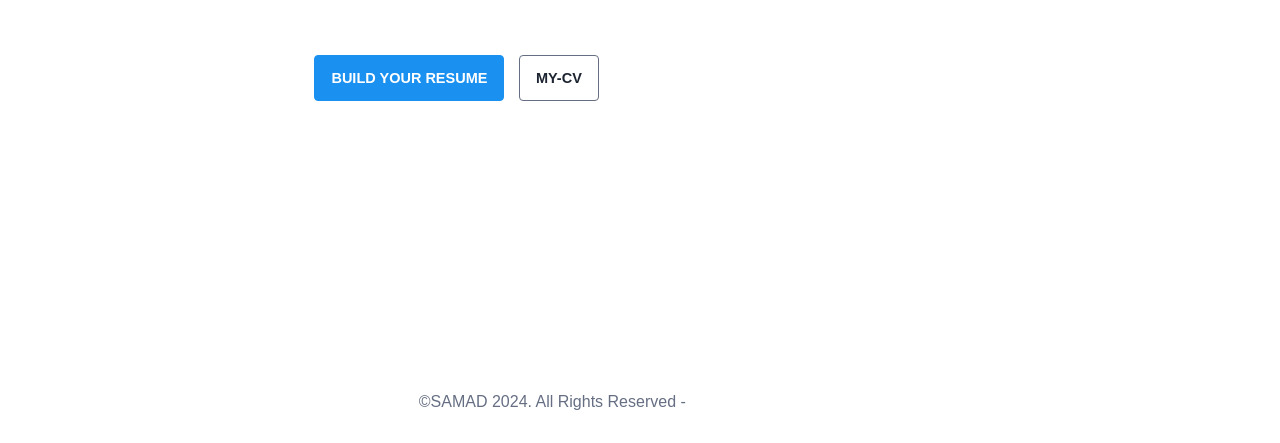
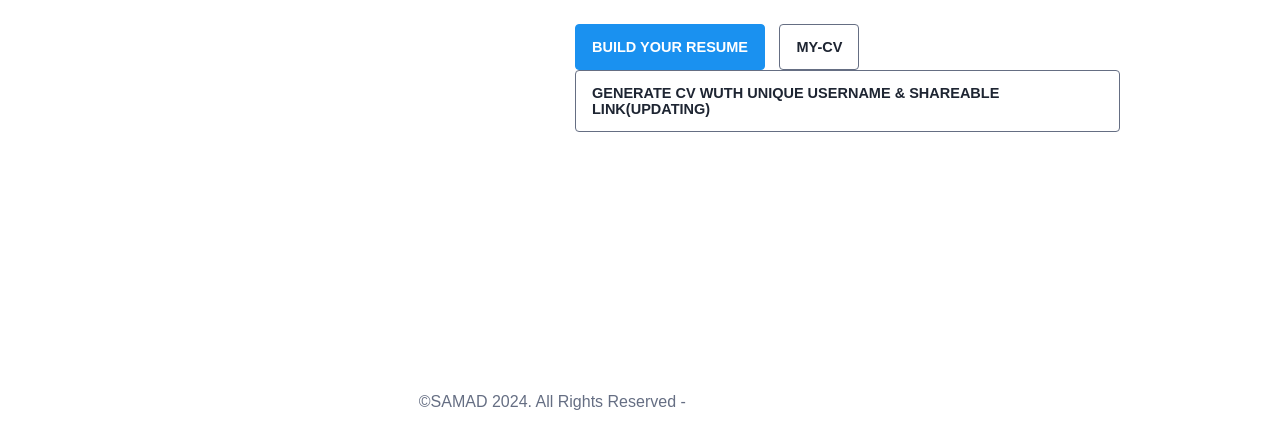
Before and after one commit to samade747/Hackathon-Resume-Builder-using-html-css-typescript-, a plain HTML site: page index.html in a window 1280 px wide. Shown: the part 357-800 px from the top of the page. Drawn offline with Linux system fonts and the light colour scheme.

Commit message:
Update index.html

```diff
--- a/index.html
+++ b/index.html
@@ -49,6 +49,7 @@
                     <div class ="btn-group">
                         <a href ="/resume.html" class = "btn btn-primary text-uppercase">BUILD YOUR RESUME</a>
                         <a href ="/seemycv.html" class = "btn btn-secondary text-uppercase">MY-CV</a>
+                        <a href ="" class = "btn btn-secondary text-uppercase">GENERATE CV WUTH UNIQUE USERNAME & SHAREABLE LINK(UPDATING)</a>
                     </div>
                 </div>
             </div>
```
